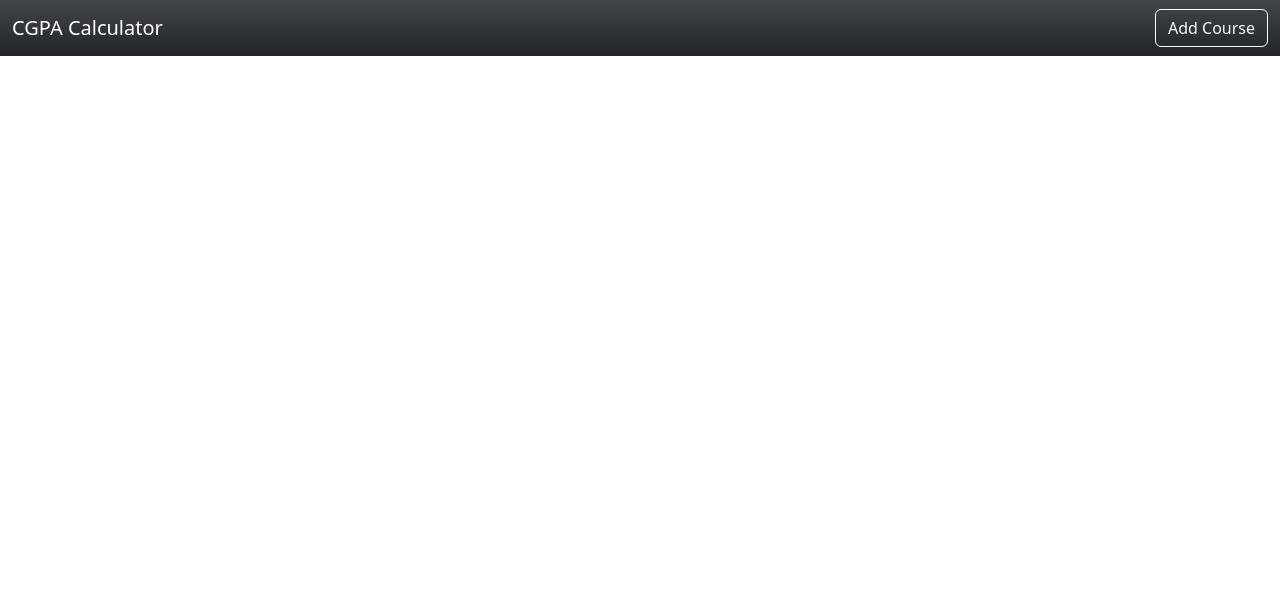
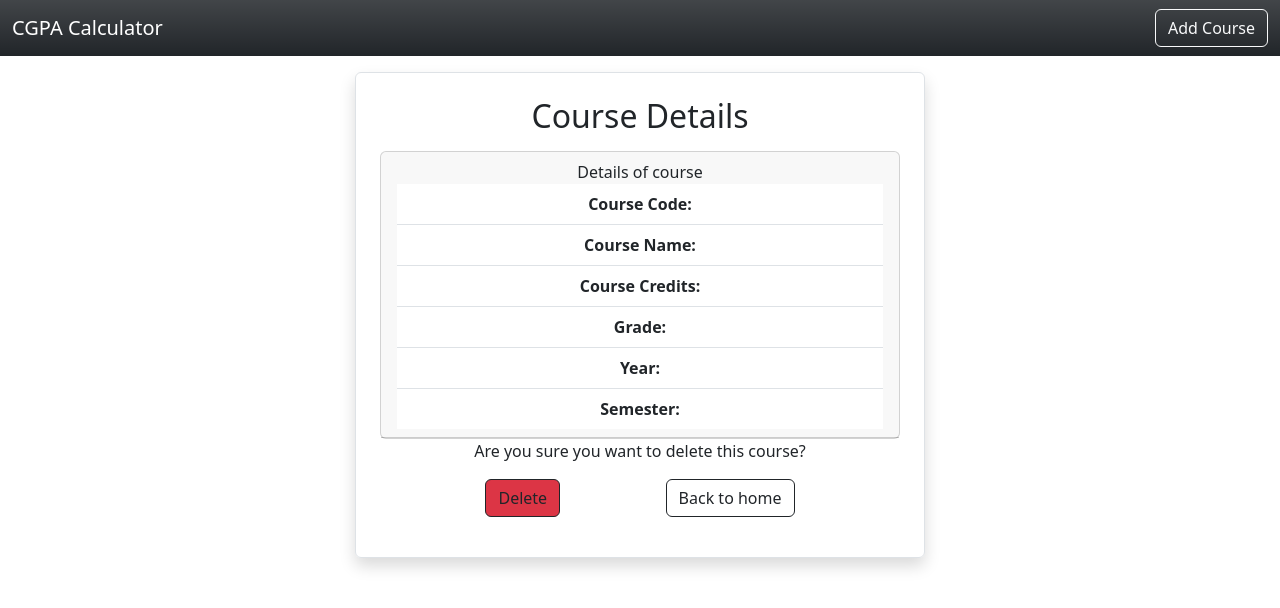
Before and after one commit to jordanlianhs/CGPACalculator, a React (Create React App) app in the folder cgpafrontend/: page /deletecourse/1 in a window 1280 px wide. Shown: the top 608 px of the page. Built offline with nearby package versions, Linux system fonts and the light colour scheme; no server answers; the HTML template or start-up script is replaced by a standard one.

Commit message:
Prevent user from editing coursecode Add a delete confirmation page, shift code into another component

```diff
--- a/cgpafrontend/src/App.js
+++ b/cgpafrontend/src/App.js
@@ -6,6 +6,7 @@ import {BrowserRouter as Router, Routes, Route} from 'react-router-dom'
 import AddCourse from './courses/AddCourse';
 import EditCourse from './courses/EditCourse';
 import ViewCourse from './courses/ViewCourse';
+import DeleteCourse from './courses/DeleteCourse';
 
 function App() {
   return (
@@ -17,6 +18,7 @@ function App() {
           <Route path='/addcourse' element={<AddCourse />} />
           <Route path ='/viewcourse/:courseid' element={<ViewCourse />} />
           <Route path='/editcourse/:courseid' element={<EditCourse />} />
+          <Route path='/deletecourse/:courseid' element={<DeleteCourse />} />
         </Routes>
       </Router>
     </div>
--- a/cgpafrontend/src/courses/DeleteCourse.js
+++ b/cgpafrontend/src/courses/DeleteCourse.js
@@ -0,0 +1,95 @@
+import React, { useEffect, useState } from "react";
+import { Link, useParams, useNavigate} from "react-router-dom";
+import axios from "axios";
+
+export default function DeleteCourse() {
+  const [course, setCourse] = useState({
+    coursecode: "",
+    name: "",
+    credit: "",
+    grade: "",
+    year: "",
+    sem: "",
+  });
+
+  const { courseid } = useParams();
+  const navigate = useNavigate();
+
+  useEffect(() => {
+    const loadCourse = async () => {
+        if (courseid) {
+          const result = await axios.get(
+            `http://localhost:8080/getCourse/${courseid}`
+          );
+          setCourse(result.data);
+          console.log(result.data);
+        }
+    };
+
+    loadCourse();
+  }, [courseid]);
+
+  const onSubmit = async (e) => {
+    await axios.delete(`http://localhost:8080/deleteCourse/${courseid}`);
+    navigate("/");
+  };
+
+  return (
+    <div className="container">
+      <div className="row justify-content-center mt-2">
+        <div className="col-md-6 offset-mdå-3 border rounded p-4 mt-2 shadow">
+          <h2 className="text-center mb-3">Course Details</h2>
+
+          <div className="card">
+            <div className="card-header">
+              Details of course
+              <ul className="list-group list-group-flush">
+                <li className="list-group-item">
+                  <b> Course Code: </b>
+                  {course.coursecode}
+                </li>
+                <li className="list-group-item">
+                  <b> Course Name: </b>
+                  {course.name}
+                </li>
+                <li className="list-group-item">
+                  <b> Course Credits: </b>
+                  {course.credit}
+                </li>
+                <li className="list-group-item">
+                  <b> Grade: </b>
+                  {course.grade}
+                </li>
+                <li className="list-group-item">
+                  <b> Year: </b>
+                  {course.year}
+                </li>
+                <li className="list-group-item">
+                  <b> Semester: </b>
+                  {course.sem}
+                </li>
+              </ul>
+            </div>
+          </div>
+
+          <div className="mb-3 d-flex justify-content-evenly">
+            Are you sure you want to delete this course?
+          </div>
+
+          <div className="mb-3 d-flex justify-content-evenly">
+            <button
+              className="btn btn-danger btn-outline-dark"
+              type="button"
+              onClick={onSubmit}
+            >
+              Delete
+            </button>
+            <Link className="btn btn-outline-dark" to="/">
+              Back to home
+            </Link>
+          </div>
+        </div>
+      </div>
+    </div>
+  );
+}
--- a/cgpafrontend/src/courses/EditCourse.js
+++ b/cgpafrontend/src/courses/EditCourse.js
@@ -25,7 +25,6 @@ export default function EditCourse() {
 
   useEffect(() => {
     const loadCourse = async()=>{
-        console.log(courseid);
         if(courseid){
             const result = await axios.get(`http://localhost:8080/getCourse/${courseid}`);
             setCourse(result.data);
@@ -55,6 +54,14 @@ export default function EditCourse() {
           <div className="mb-3">
             <label htmlFor="Course Code" className="form-label">
               Course Code
+              <span
+                  className="text-danger"
+                  data-bs-toggle="tooltip"
+                  data-bs-placement="top"
+                  title="Course code cannot be edited. Please delete the course instead."
+                >
+                  &nbsp;Hover here for more info.
+                </span>
             </label>
             <input
               type={"text"}
@@ -63,6 +70,7 @@ export default function EditCourse() {
               name="coursecode"
               value={coursecode}
               onChange={(e) => onInputChange(e)}
+              disabled = {true}
             />
           </div>
 
@@ -143,10 +151,10 @@ export default function EditCourse() {
           </div>
 
           <div className="mb-3 d-flex justify-content-evenly">
-            <button className="btn btn-outline-dark" type="submit">
+            <button className="btn btn-danger btn-outline-dark" type="submit">
               Submit
             </button>
-            <Link className="btn btn-danger btn-outline-dark" to="/">
+            <Link className="btn btn-outline-dark" to="/">
               Cancel
             </Link>
           </div>
--- a/cgpafrontend/src/courses/ViewCourse.js
+++ b/cgpafrontend/src/courses/ViewCourse.js
@@ -2,7 +2,7 @@ import React, {useEffect, useState} from "react";
 import { Link, useParams } from "react-router-dom";
 import axios from "axios";
 
-export default function ViewUser() {
+export default function ViewCourse() {
 
     const [course, setCourse] = useState({
         coursecode: "",
@@ -34,7 +34,7 @@ export default function ViewUser() {
       <div className="col-md-6 offset-mdå-3 border rounded p-4 mt-2 shadow">
         <h2 className="text-center mb-3">Course Details</h2>
 
-        <div className="card">
+        <div className="card mb-3">
             <div className="card-header">
                 Details of course
                 <ul className="list-group list-group-flush">
@@ -65,7 +65,7 @@ export default function ViewUser() {
                 </ul>
             </div>
         </div>
-        <Link className= "btn btn-primary" to="/">
+        <Link className= "btn btn-outline-dark" to="/">
             Back to Home
         </Link>
       </div>
--- a/cgpafrontend/src/layout/Navbar.js
+++ b/cgpafrontend/src/layout/Navbar.js
@@ -10,18 +10,6 @@ export default function Navbar() {
             CGPA Calculator
           </Link>
 
-          <button
-            className="navbar-toggler"
-            type="button"
-            data-bs-toggle="collapse"
-            data-bs-target="#navbarSupportedContent"
-            aria-controls="navbarSupportedContent"
-            aria-expanded="false"
-            aria-label="Toggle navigation"
-          >
-            <span className="navbar-toggler-icon"></span>
-          </button>
-
           <Link className="btn btn-outline-light" to="addcourse">
             Add Course
           </Link>
--- a/cgpafrontend/src/pages/Home.js
+++ b/cgpafrontend/src/pages/Home.js
@@ -1,26 +1,18 @@
 import React, { useEffect, useState } from "react";
 import axios from "axios";
-import { Link, useParams } from "react-router-dom";
+import { Link } from "react-router-dom";
 
 export default function Home() {
-  const [users, setUsers] = useState([]);
-
-  const {courseid} = useParams();
+  const [courses, setCourses] = useState([]);
 
   useEffect(() => {
-    loadUsers();
+    loadCourses();
   }, []);
 
-  const loadUsers = async () => {
+  const loadCourses = async () => {
     const result = await axios.get("http://localhost:8080/getCourses");
-    setUsers(result.data)
+    setCourses(result.data)
 };
-
-  const deleteUser = async (courseid) => {
-      await axios.delete(`http://localhost:8080/deleteCourse/${courseid}`);
-      loadUsers();
-  }
-
 
   return (
     <div className="container">
@@ -39,7 +31,7 @@ export default function Home() {
             </tr>
           </thead>
           <tbody className="table-group-divider">
-            {users.map((user,index) => (
+            {courses.map((user,index) => (
               <tr className="table-success">
                 <th scope="row">{user.coursecode}</th>
                 <td>{user.name}</td>
@@ -59,12 +51,12 @@ export default function Home() {
                     to={`/editcourse/${user.coursecode}`}>
                       Edit
                     </Link>
-                    <button
+                    <Link
                     className="btn btn-danger btn-outline-dark mx-auto"
-                    onClick={() => deleteUser(user.coursecode)}
+                    to={`/deletecourse/${user.coursecode}`}
                     >
                       Delete
-                    </button>
+                    </Link>
                 </td>
               </tr>
                 ))
```
